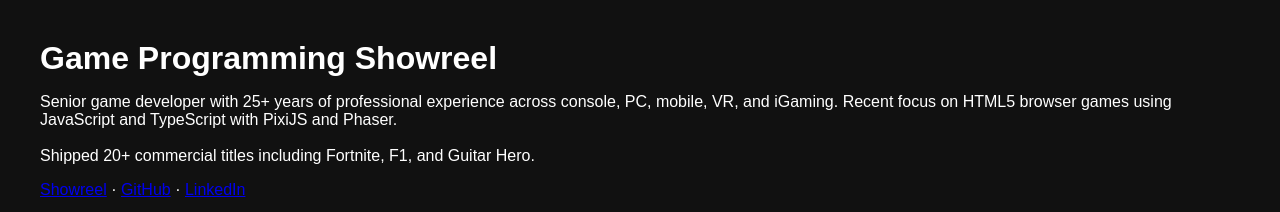
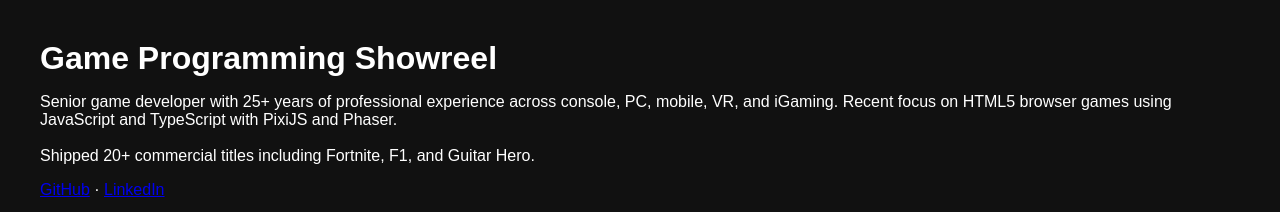
Before and after one commit to codegob1/html5_showreel, a plain HTML site: page index.html in a window 1280 px wide. Shown: the top 212 px of the page. Drawn offline with Linux system fonts and the light colour scheme.

Commit message:
removed bad link

```diff
--- a/index.html
+++ b/index.html
@@ -19,7 +19,6 @@
   </p>
 
   <p class="links">
-    <a href="https://yourusername.github.io/game-showreel">Showreel</a> ·
     <a href="https://github.com/codegob1">GitHub</a> ·
     <a href="https://www.linkedin.com/in/chris-gilkes-96308313/">LinkedIn</a>
   </p>
```
